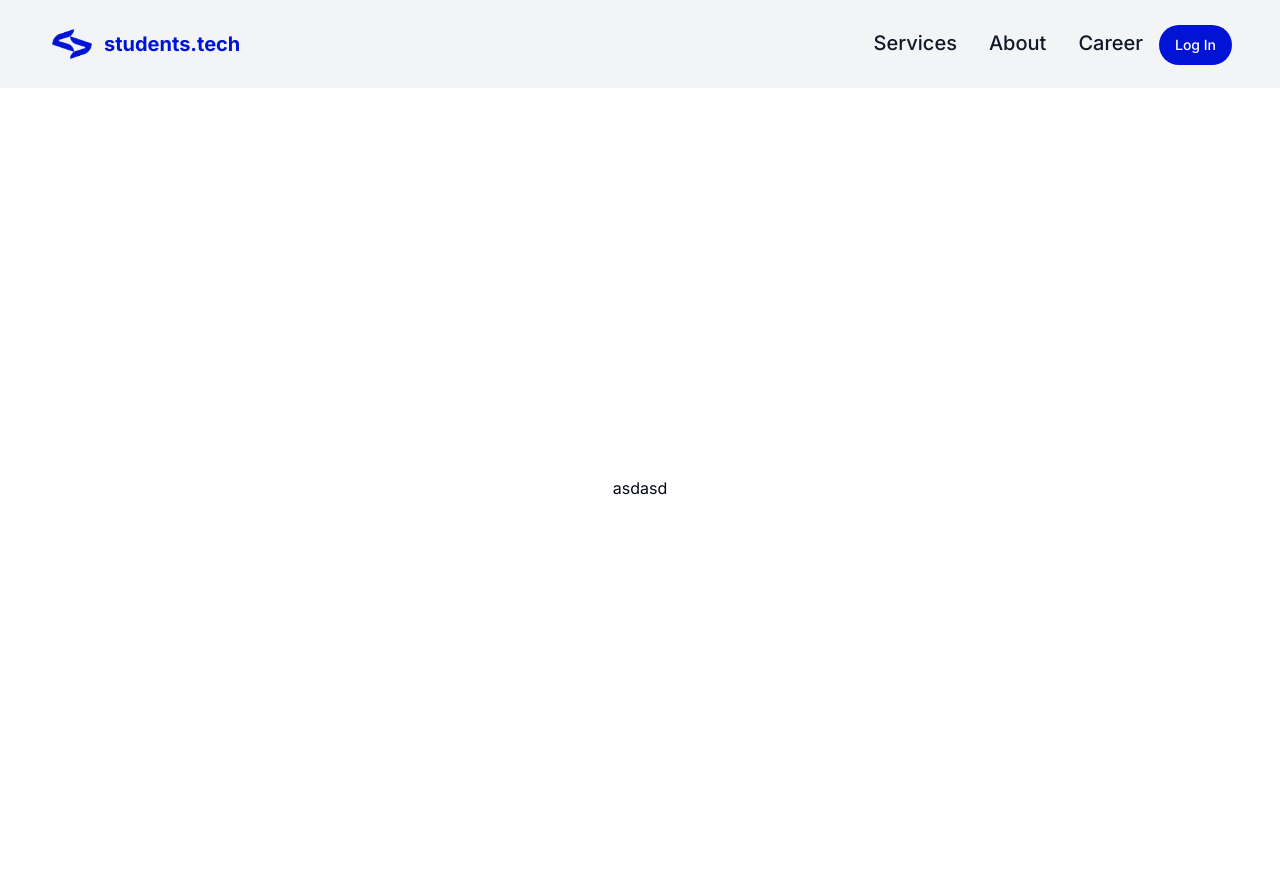
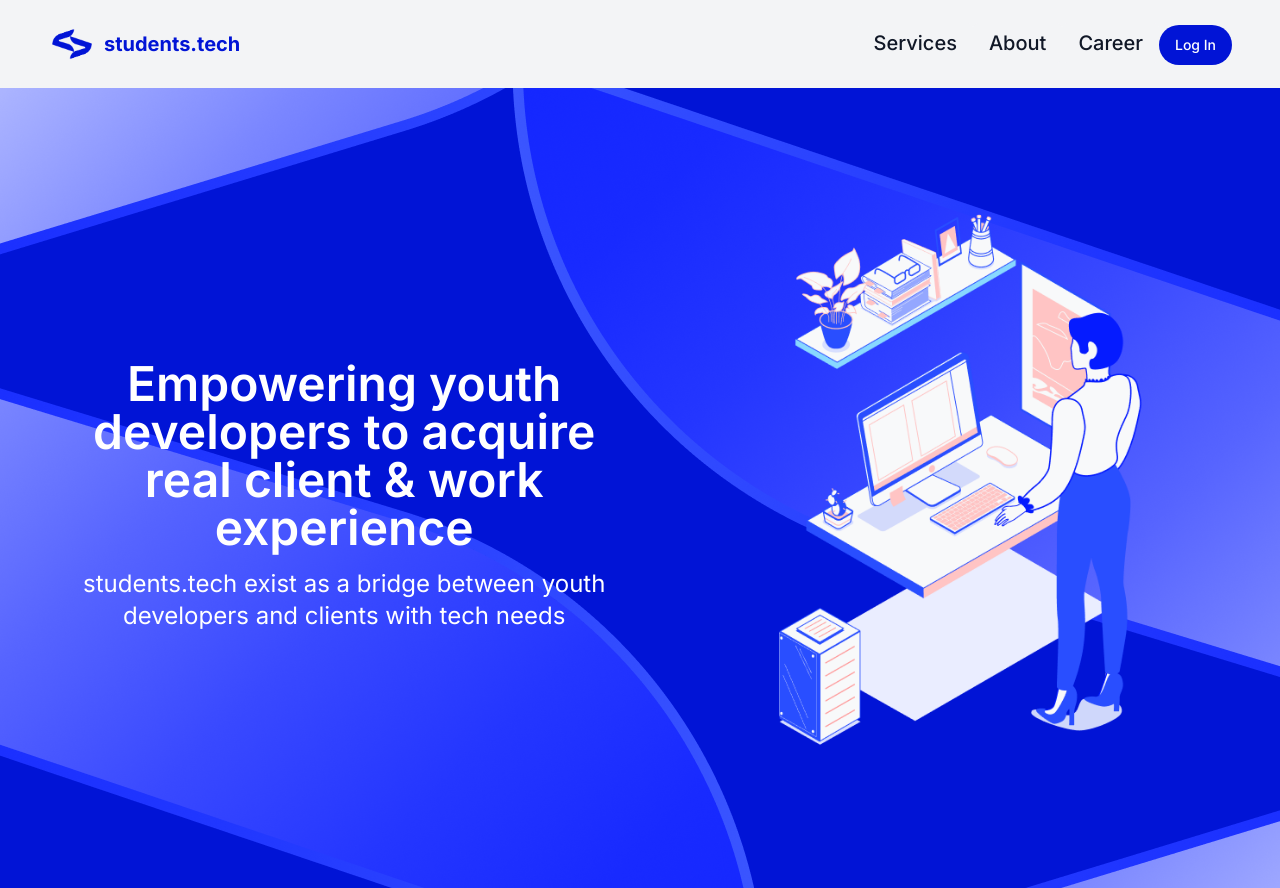
Before and after one commit to students-tech/students-tech-client, a Next.js app: page / in a window 1280 px wide. Built offline with nearby package versions, Linux system fonts and the light colour scheme; no server answers.

Commit message:
fix homepage

```diff
--- a/src/app/page.tsx
+++ b/src/app/page.tsx
@@ -1,10 +1,11 @@
 import Navbar from "@/components/container/navbar"
+import Welcome from "@/components/container/welcome";
 
 export default function Home() {
   return (
     <div className="w-full h-full">
       <Navbar />
-      <div className="w-full h-full px-4 flex justify-center items-center">asdasd </div>
+      <Welcome />
     </div>
   );
 }
--- a/src/components/container/navbar/side-menu.tsx
+++ b/src/components/container/navbar/side-menu.tsx
@@ -42,7 +42,7 @@ const SideMenu: React.FC = () => {
 };
 
 const NavButton: React.FC = () => {
-  const { isSignedIn } = useUser();
+  const { isSignedIn, user } = useUser();
   return (
     <>
       <Button variant="link" className="bg-secondary text-xl">
--- a/src/components/container/welcome/index.tsx
+++ b/src/components/container/welcome/index.tsx
@@ -2,27 +2,22 @@ import Image from "next/image";
 
 const Welcome = () => {
   return (
-        <div>
-            <div className="h-screen w-screen bg-[url('/assets/jumbotron-bg.png')] bg-no-repeat bg-center bg-cover flex items-center justify-center flex-col px-5">
-                <div>
-                    <Image
-                        src="/assets/person.png"
-                        width={200}
-                        height={500}
-                        alt="person"
-                    />
-                </div>
-                <div className="text-[#FFFFFF] text-center">
-                    <div className="font-semibold text-2xl my-5">
+    <div className="h-screen w-screen bg-[url('/assets/jumbotron-bg.png')] bg-no-repeat bg-center bg-cover flex items-center justify-center flex-col p-8 md:flex-row">
+      <div className="text-[#FFFFFF] text-center w-full h-full flex flex-col justify-center items-center p-4 md:p-8">
+        <div className="font-semibold text-3xl my-4 md:text-5xl">
           Empowering youth developers to acquire real client & work experience
         </div>
-                    <div>
-                        students.tech exist as a bridge between youth developers and clients with tech needs
+        <div className="text-lg md:text-2xl">
+          students.tech exist as a bridge between youth developers and clients
+          with tech needs
         </div>
       </div>
+
+      <div className="w-full h-full flex justify-center items-center">
+        <Image src="/assets/person.png" width={200} height={500} alt="person" className="w-52 md:w-96"/>
       </div>
     </div>
-    )
-}
+  );
+};
 
-export default Welcome
+export default Welcome;
```
Lines whose indentation alone changed are shown as unchanged.
